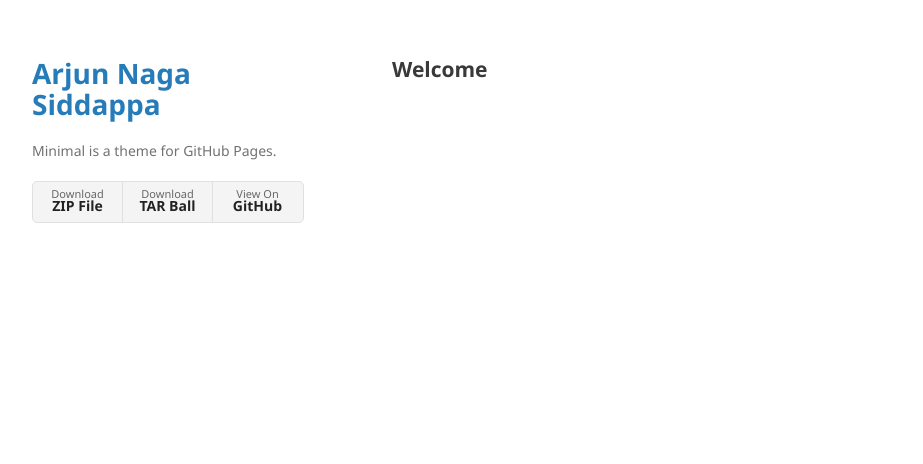
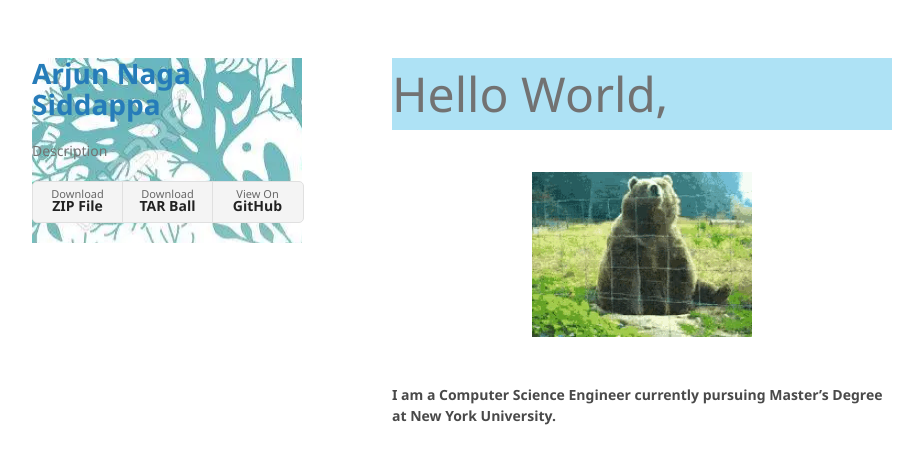
Before and after one commit to ansidd/ansidd.github.io, a Jekyll site: the page built from index.md, in a window 1280 px wide. Shown: the top 464 px of the page, without its empty margins (178-1101 px from the left). Built offline with Jekyll 4.4.1, drawn with Linux system fonts in a browser that asks for light colours.

Commit message:
Additional changes

```diff
--- a/_config.yml
+++ b/_config.yml
@@ -1,6 +1,6 @@
 title: Arjun Naga Siddappa
 #logo: /assets/img/logo.png
-description: Minimal is a theme for GitHub Pages.
+description: Description
 show_downloads: true
 google_analytics:
 theme: jekyll-theme-minimal
--- a/_layouts/default.html
+++ b/_layouts/default.html
@@ -12,9 +12,9 @@
     <![endif]-->
     {% include head-custom.html %}
   </head>
-  <body>
+  <body >
     <div class="wrapper">
-      <header>
+      <header style="background-image: url('assets/bin/seaweed_tile.jpg')">
         <h1><a href="{{ "/" | absolute_url }}">{{ site.title | default: site.github.repository_name }}</a></h1>
 
         {% if site.logo %}
--- a/index.md
+++ b/index.md
@@ -1,8 +1,36 @@
 ---
 layout: default
 ---
-## Welcome
+
+<html>
+<style>
+    .divhw {
+        background-color: #aee2f5;
+        background-transparency: 0.7
+    }
+</style>
+
+<body >
+
+<div class="divhw"> <font size=15>Hello World,</font> </div>
+<br>
+<br>
+
+<center><img src="assets/bin/waving.gif"/></center>
+
+<br>
+<br>
+
+</body>
+
+
+
 <!--
 <div>
 <object data="../assets/bin/ANS_Resume_DS_ML.pdf" width="1000" height="1000" type='application/pdf'></object>
 </div> -->
+
+</html>
+
+
+#### I am a Computer Science Engineer currently pursuing Master's Degree at New York University.
```
Also changed, not shown: assets/bin/seaweed_tile.jpg (added), assets/bin/waving.gif (added).
